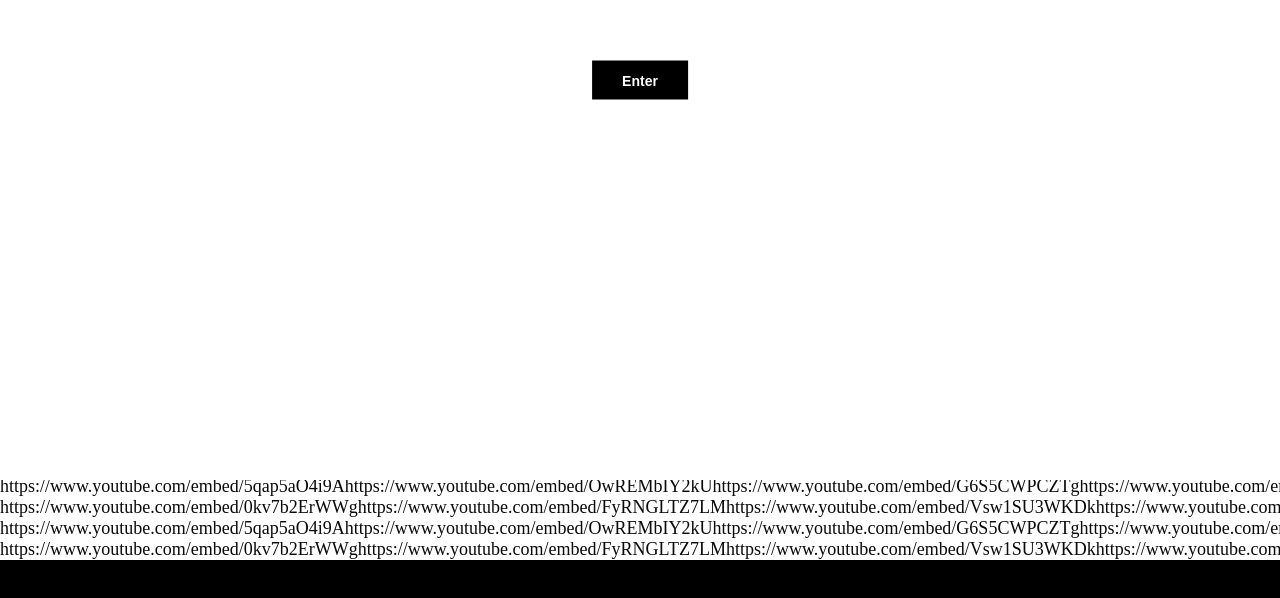
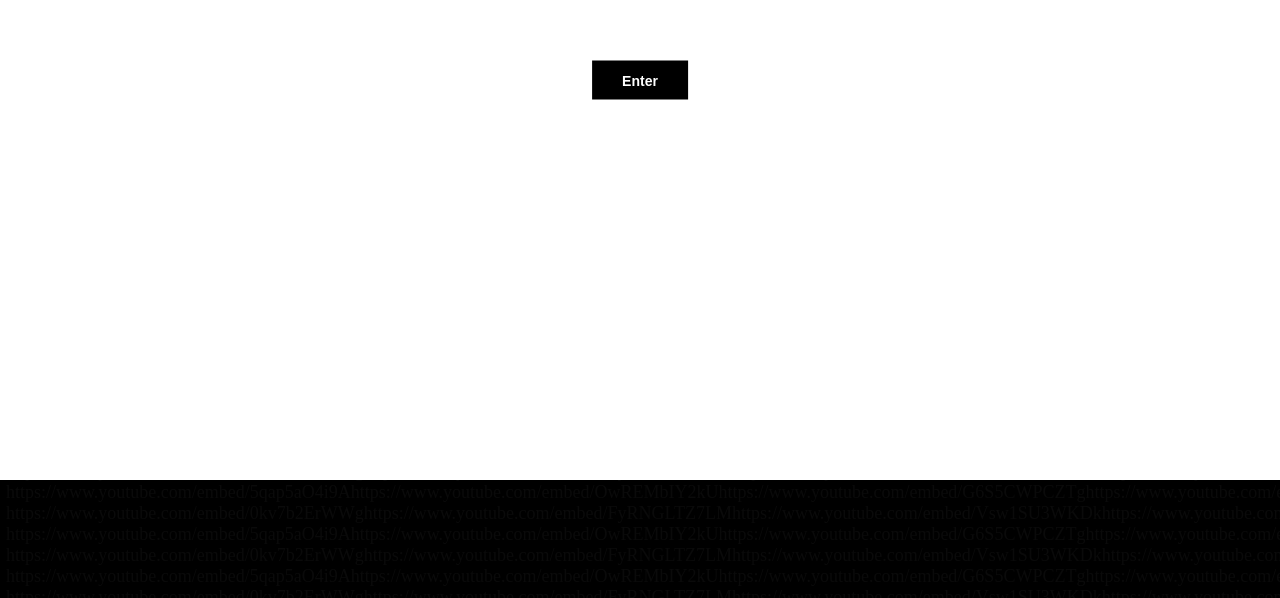
Before and after one commit to wuianski/OnceInAWhile, a website with bundled scripts: page index.html in a window 1280 px wide. Shown: the part 320-918 px from the top of the page. Built offline with nearby package versions, Linux system fonts and the light colour scheme; files whose address does not match are found by name.

Commit message:
update css

```diff
--- a/css/main.css
+++ b/css/main.css
@@ -110,8 +110,9 @@ body{
     font-size: 38px;
     text-align: justify;
     text-justify: inter-word;
-    width: 100%;
-    /*display:none;*/
+    width: calc( 100vw - 12px );
+    height: 38px;
+    margin: 6px;
 }
 #titleBlockB{
     color: rgb(10, 10, 10); /*rgb(255, 255, 255)*/
@@ -125,7 +126,9 @@ body{
     font-size: 18px;
     text-align: justify;
     text-justify: inter-word;
-    /*display:none;*/
+    width: calc( 100vw - 12px );
+    height: calc( 100vh - 50px );
+    margin: 6px;
 }
 #entranceBlock{
     display: block;
--- a/index.html
+++ b/index.html
@@ -104,6 +104,14 @@
             https://www.youtube.com/embed/0kv7b2ErWWghttps://www.youtube.com/embed/FyRNGLTZ7LMhttps://www.youtube.com/embed/Vsw1SU3WKDkhttps://www.youtube.com/embed/0kv7b2ErWWghttps://www.youtube.com/embed/1hOigV1v8wQhttps://www.youtube.com/embed/Vsw1SU3WKDkhttps://www.youtube.com/embed/fBjheL512Xkhttps://www.youtube.com/embed/1hOigV1v8wQ
             https://www.youtube.com/embed/5qap5aO4i9Ahttps://www.youtube.com/embed/OwREMbIY2kUhttps://www.youtube.com/embed/G6S5CWPCZTghttps://www.youtube.com/embed/5qap5aO4i9Ahttps://www.youtube.com/embed/1nnzdzJQGKQhttps://www.youtube.com/embed/G6S5CWPCZTghttps://www.youtube.com/embed/FyRNGLTZ7LMhttps://www.youtube.com/embed/1nnzdzJQGKQ
             https://www.youtube.com/embed/0kv7b2ErWWghttps://www.youtube.com/embed/FyRNGLTZ7LMhttps://www.youtube.com/embed/Vsw1SU3WKDkhttps://www.youtube.com/embed/0kv7b2ErWWghttps://www.youtube.com/embed/1hOigV1v8wQhttps://www.youtube.com/embed/Vsw1SU3WKDkhttps://www.youtube.com/embed/fBjheL512Xkhttps://www.youtube.com/embed/1hOigV1v8wQ
+            https://www.youtube.com/embed/5qap5aO4i9Ahttps://www.youtube.com/embed/OwREMbIY2kUhttps://www.youtube.com/embed/G6S5CWPCZTghttps://www.youtube.com/embed/5qap5aO4i9Ahttps://www.youtube.com/embed/1nnzdzJQGKQhttps://www.youtube.com/embed/G6S5CWPCZTghttps://www.youtube.com/embed/FyRNGLTZ7LMhttps://www.youtube.com/embed/1nnzdzJQGKQ
+            https://www.youtube.com/embed/0kv7b2ErWWghttps://www.youtube.com/embed/FyRNGLTZ7LMhttps://www.youtube.com/embed/Vsw1SU3WKDkhttps://www.youtube.com/embed/0kv7b2ErWWghttps://www.youtube.com/embed/1hOigV1v8wQhttps://www.youtube.com/embed/Vsw1SU3WKDkhttps://www.youtube.com/embed/fBjheL512Xkhttps://www.youtube.com/embed/1hOigV1v8wQ
+            https://www.youtube.com/embed/5qap5aO4i9Ahttps://www.youtube.com/embed/OwREMbIY2kUhttps://www.youtube.com/embed/G6S5CWPCZTghttps://www.youtube.com/embed/5qap5aO4i9Ahttps://www.youtube.com/embed/1nnzdzJQGKQhttps://www.youtube.com/embed/G6S5CWPCZTghttps://www.youtube.com/embed/FyRNGLTZ7LMhttps://www.youtube.com/embed/1nnzdzJQGKQ
+            https://www.youtube.com/embed/0kv7b2ErWWghttps://www.youtube.com/embed/FyRNGLTZ7LMhttps://www.youtube.com/embed/Vsw1SU3WKDkhttps://www.youtube.com/embed/0kv7b2ErWWghttps://www.youtube.com/embed/1hOigV1v8wQhttps://www.youtube.com/embed/Vsw1SU3WKDkhttps://www.youtube.com/embed/fBjheL512Xkhttps://www.youtube.com/embed/1hOigV1v8wQ
+            https://www.youtube.com/embed/5qap5aO4i9Ahttps://www.youtube.com/embed/OwREMbIY2kUhttps://www.youtube.com/embed/G6S5CWPCZTghttps://www.youtube.com/embed/5qap5aO4i9Ahttps://www.youtube.com/embed/1nnzdzJQGKQhttps://www.youtube.com/embed/G6S5CWPCZTghttps://www.youtube.com/embed/FyRNGLTZ7LMhttps://www.youtube.com/embed/1nnzdzJQGKQ
+            https://www.youtube.com/embed/0kv7b2ErWWghttps://www.youtube.com/embed/FyRNGLTZ7LMhttps://www.youtube.com/embed/Vsw1SU3WKDkhttps://www.youtube.com/embed/0kv7b2ErWWghttps://www.youtube.com/embed/1hOigV1v8wQhttps://www.youtube.com/embed/Vsw1SU3WKDkhttps://www.youtube.com/embed/fBjheL512Xkhttps://www.youtube.com/embed/1hOigV1v8wQ
+            https://www.youtube.com/embed/5qap5aO4i9Ahttps://www.youtube.com/embed/OwREMbIY2kUhttps://www.youtube.com/embed/G6S5CWPCZTghttps://www.youtube.com/embed/5qap5aO4i9Ahttps://www.youtube.com/embed/1nnzdzJQGKQhttps://www.youtube.com/embed/G6S5CWPCZTghttps://www.youtube.com/embed/FyRNGLTZ7LMhttps://www.youtube.com/embed/1nnzdzJQGKQ
+            https://www.youtube.com/embed/0kv7b2ErWWghttps://www.youtube.com/embed/FyRNGLTZ7LMhttps://www.youtube.com/embed/Vsw1SU3WKDkhttps://www.youtube.com/embed/0kv7b2ErWWghttps://www.youtube.com/embed/1hOigV1v8wQhttps://www.youtube.com/embed/Vsw1SU3WKDkhttps://www.youtube.com/embed/fBjheL512Xkhttps://www.youtube.com/embed/1hOigV1v8wQ
             </div>
         </div>
 
@@ -118,15 +126,14 @@
                 var timer = setInterval(function () {
                     if (i < mybtn.length) {
                         mybtn[i].click();
-                        console.log("Click handler for button1 " + i + " fired");
+                        //console.log("Click handler for button1 " + i + " fired");
                     } else {
                         clearInterval(timer);
-                        console.log("finished");
+                        //console.log("finished");
                         i = 0;
-                        console.log("i=" + i);
+                        //console.log("i=" + i);
                         reTrigger();
-
-                        console.log("reTrigger");
+                        //console.log("reTrigger");
                     }
                     i = i + 1;
                 }, 5000);
@@ -139,13 +146,13 @@
                 var timer2 = setInterval(function () {
                     if (j < mybtn2.length) {
                         mybtn2[j].click();
-                        console.log("Trigger video " + j + " fired");
+                        //console.log("Trigger video " + j + " fired");
                     } else {
                         clearInterval(timer2);
-                        console.log("finished a loop");
+                        //console.log("finished a loop");
                         j = 0;
                         reTrigger();
-                        console.log("reTrigger a loop");
+                        //console.log("reTrigger a loop");
                     }
                     j = j + 1;
                 }, 5000);
```
